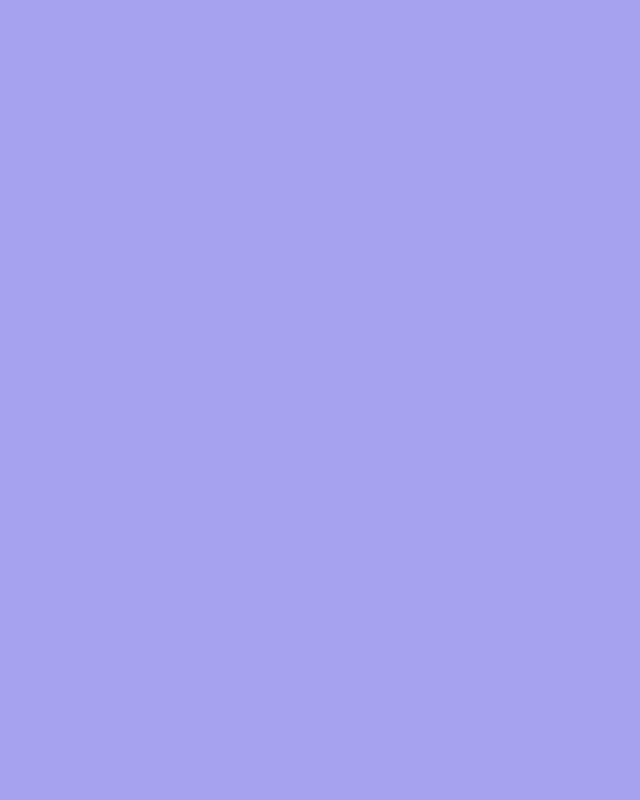
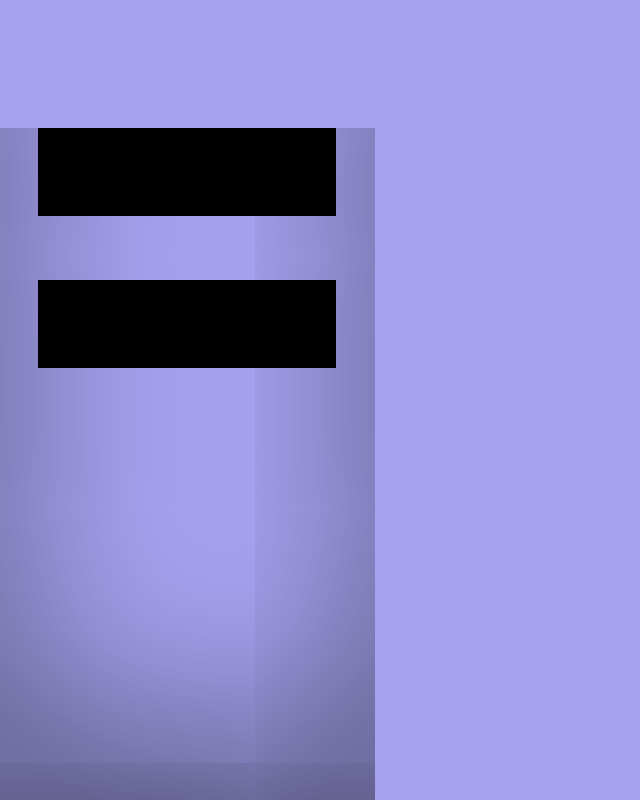
Before and after one commit to VibeValley/PartyPP, a React (Create React App) app: page / in a window 1280 px wide. Shown: the top 800 px of the page, without its empty margins (0-640 px from the left). Built offline with nearby package versions, Linux system fonts and the light colour scheme.

Commit message:
Update App.css

```diff
--- a/src/App.css
+++ b/src/App.css
@@ -16,17 +16,18 @@ box-shadow: inset 0px -200px 190px rgba(0, 0, 0, 0.5);
 
   width: 298px;
   height: 88px;
-  margin-left: 10vw;
+  margin-left: 10%;
+  margin-right: 10%;
   background: black;
 
 }
 
 #Pick_me_button{
-margin-top: 90vw;
+margin-top: 10vw;
 }
 
 #Alla_spel_button{
 
-  margin-top: 93vw;
+  margin-top: 5vw;
 
 }
```
